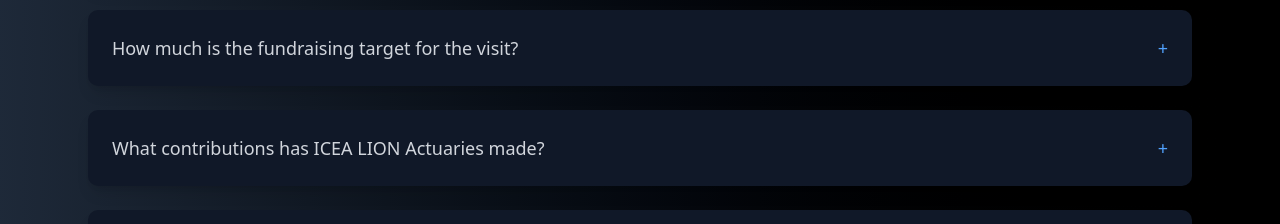
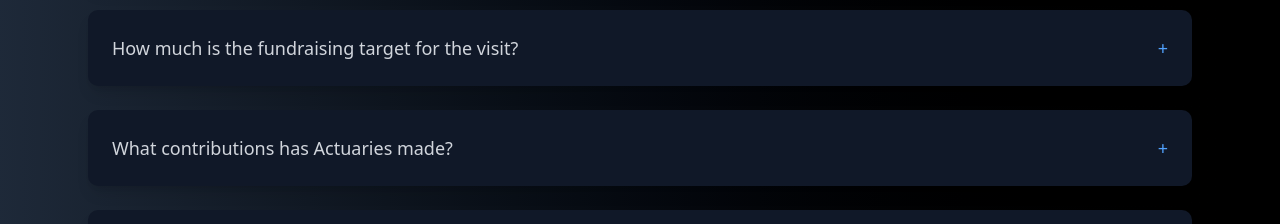
Before and after one commit to vidakpop/childrens-home-frontend, a React (Vite) app: page / in a window 1280 px wide. Shown: the part 3300-3524 px from the top of the page. Built offline with nearby package versions, Linux system fonts and the light colour scheme; no server answers.

Commit message:
update question in Footer component for clarity

```diff
--- a/src/components/Footer.jsx
+++ b/src/components/Footer.jsx
@@ -63,7 +63,7 @@ const Footer = () => {
       "answer": "Our target is Ksh. 100,000+, and we have currently raised Ksh. 64,000, which is 62% of our goal."
     },
     {
-      "question": "What contributions has ICEA LION Actuaries made?",
+      "question": "What contributions has Actuaries made?",
       "answer": "ICEA LION Actuaries have contributed Ksh. 9,500 towards the total contributions."
     },
     {
```
